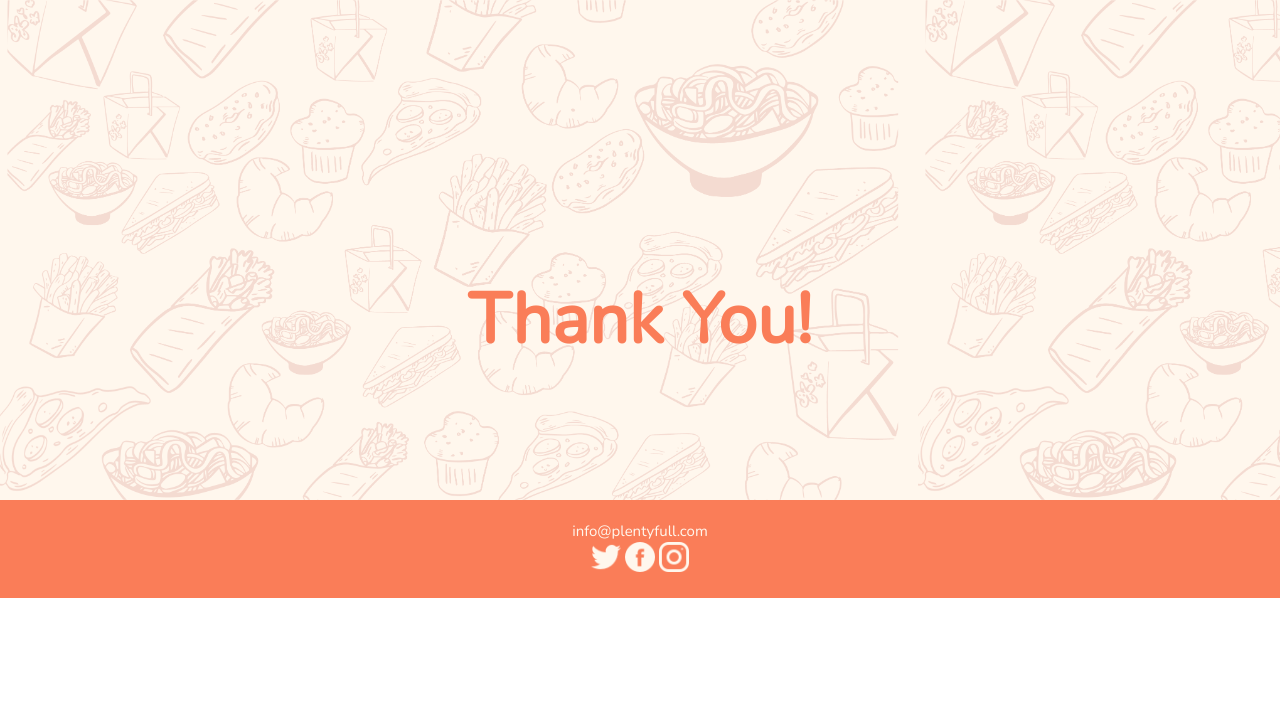
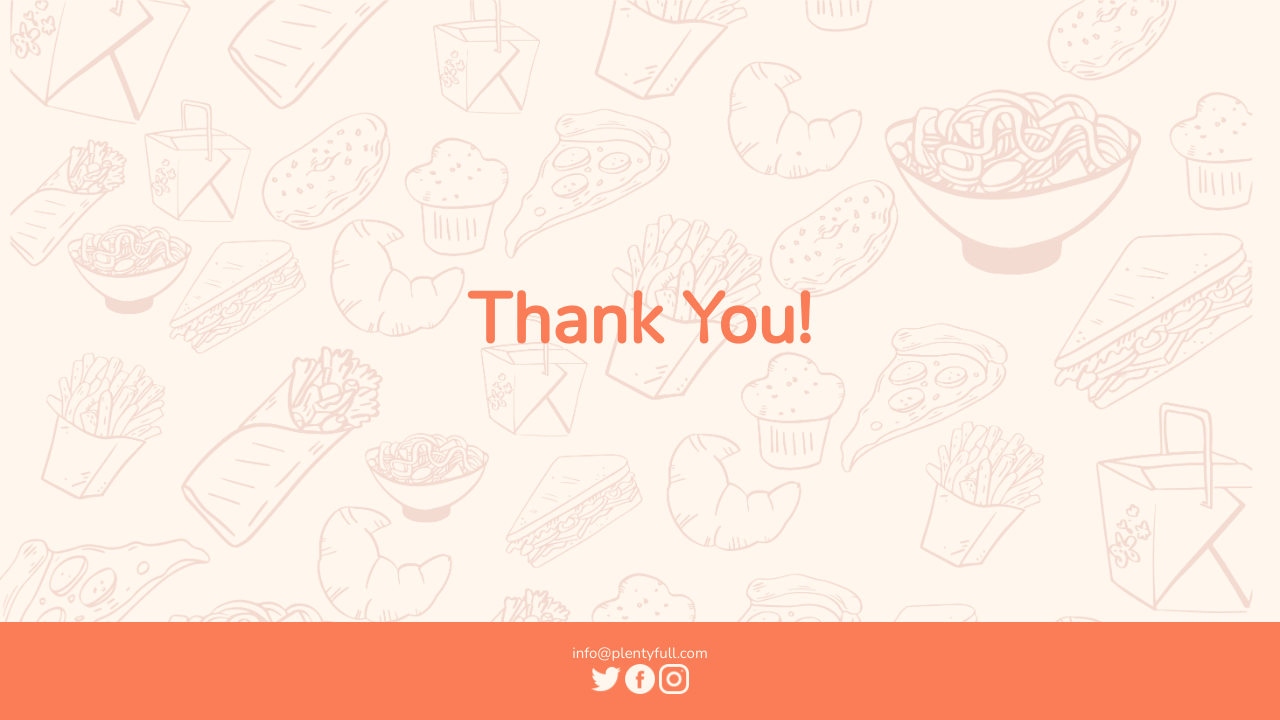
Before and after one commit to converyj/plentyfull, a PHP site: page /thankyou.php in a window 1280 px wide. Shown: the part 80-800 px from the top of the page. Run offline with PHP 8.4, Linux system fonts and the light colour scheme.

Commit message:
Update main3forOrange.css

```diff
--- a/css/main3forOrange.css
+++ b/css/main3forOrange.css
@@ -176,9 +176,6 @@ form{
     text-align: center;
 }
 
-footer{
-  position:
-}
 /*//////////////////////////////////////*/
 
 .surveyinputtext{
@@ -288,7 +285,11 @@ input[type=checkbox]{
 footer{
     text-align: center;
     background-color: #fa7d58;
-    padding: 20px 20px 20px 20px;
+    padding: 20px 0px 20px 0px;
+    bottom:0;
+    position: fixed;
+    width: 100%;
+
 }
 
 .footerAlternate{
@@ -388,6 +389,7 @@ fieldset{
      /*width: 100%*/;
      background-size: contain;
      /*background-repeat: no-repeat;*/
+       padding-bottom: 200px;
 
 }
 
```
